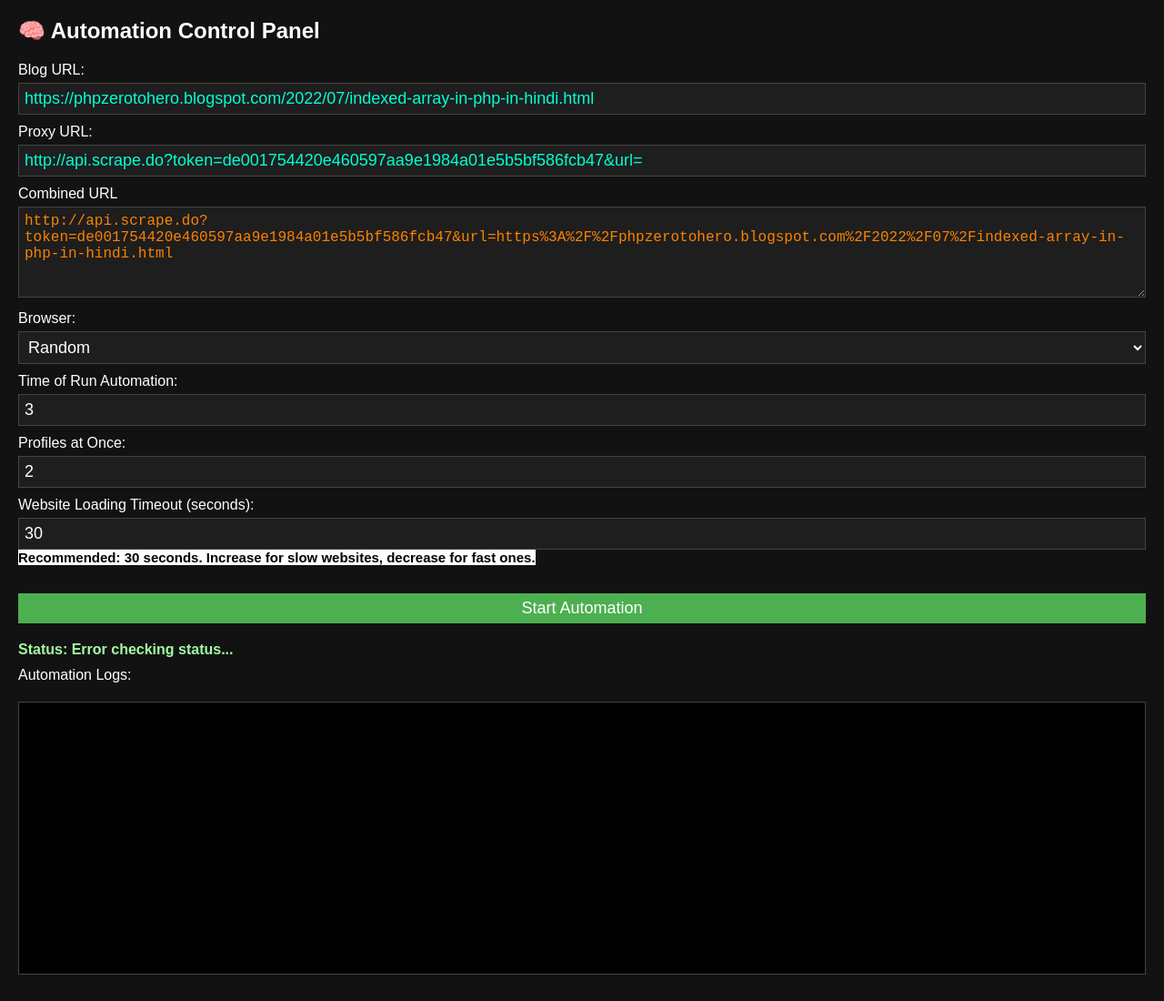
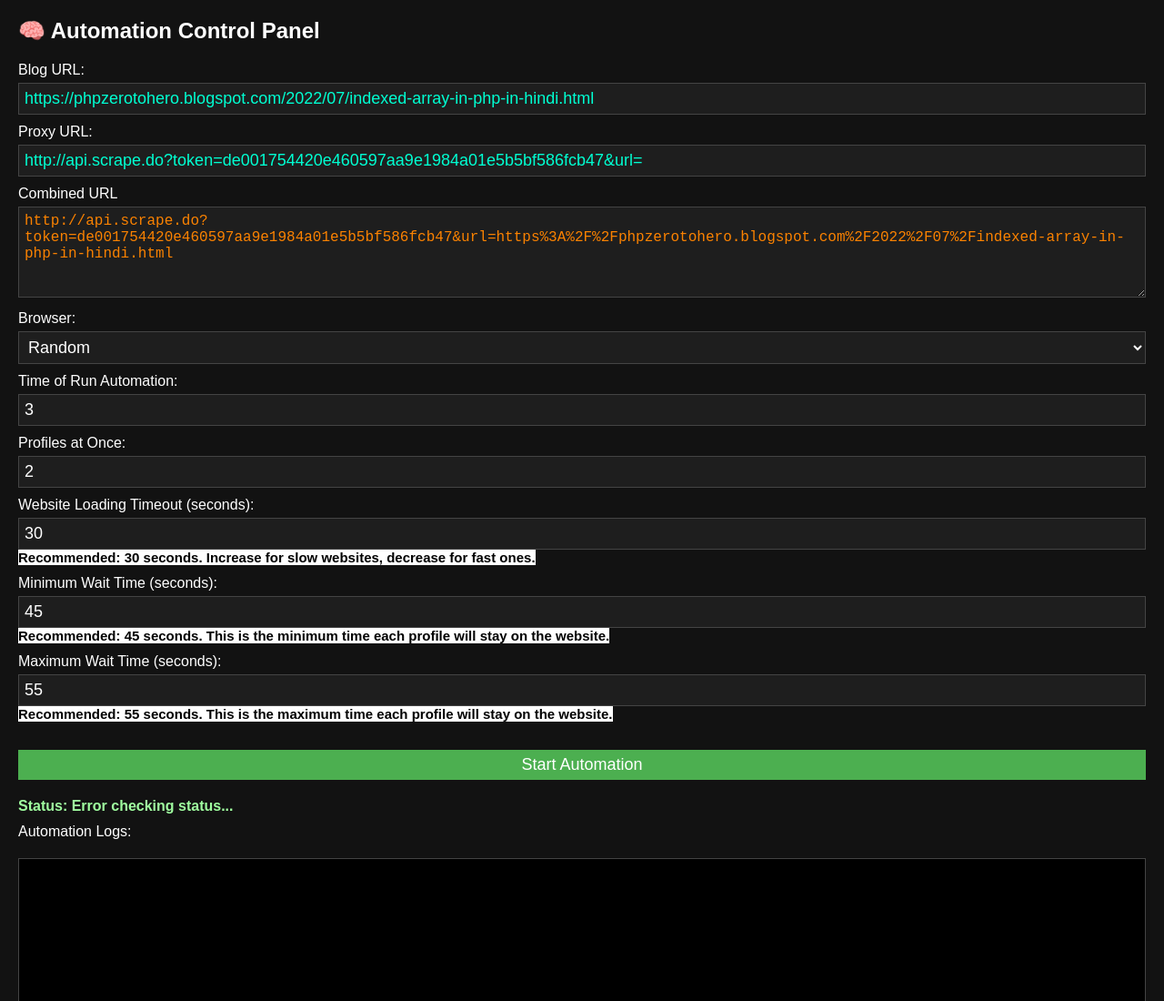
Before and after one commit to patidar-ashutosh/adsterra_automation, a website: page public/index.html in a window 1280 px wide. Shown: the top 1100 px of the page at 91% size. Drawn offline with Linux system fonts and the light colour scheme; no server answers.

Commit message:
add functionalltly to get min and max wait time from user

```diff
--- a/automation/index.js
+++ b/automation/index.js
@@ -163,7 +163,9 @@ async function runAutomation(config) {
 		browser = 'random',
 		openCount = 1,
 		profilesAtOnce = 1,
-		timeout = 30
+		timeout = 30,
+		minWaitTime = 45,
+		maxWaitTime = 55
 	} = config;
 
 	const totalCycles = Math.max(1, Math.min(parseInt(openCount), 20));
@@ -178,7 +180,7 @@ async function runAutomation(config) {
 		log(`🔄 Starting Cycle ${cycle}/${totalCycles}`);
 
 		// Create promises for all profiles in this cycle
-		const waitTimes = getRandomWaitTimes(profilesPerCycle);
+		const waitTimes = getRandomWaitTimes(profilesPerCycle, minWaitTime, maxWaitTime);
 
 		const promises = Array.from({ length: profilesPerCycle }, (_, i) =>
 			processWindow(
--- a/public/index.html
+++ b/public/index.html
@@ -220,6 +220,48 @@
 					ones.</small
 				>
 
+				<label for="minWaitTime">Minimum Wait Time (seconds):</label>
+				<input
+					type="number"
+					name="minWaitTime"
+					id="minWaitTime"
+					min="10"
+					max="120"
+					value="45"
+					required
+				/>
+				<small
+					style="
+						background-color: #ffffff;
+						color: #000;
+						font-size: 15px;
+						font-weight: bold;
+					"
+					>Recommended: 45 seconds. This is the minimum time each profile will stay on the
+					website.</small
+				>
+
+				<label for="maxWaitTime">Maximum Wait Time (seconds):</label>
+				<input
+					type="number"
+					name="maxWaitTime"
+					id="maxWaitTime"
+					min="10"
+					max="120"
+					value="55"
+					required
+				/>
+				<small
+					style="
+						background-color: #ffffff;
+						color: #000;
+						font-size: 15px;
+						font-weight: bold;
+					"
+					>Recommended: 55 seconds. This is the maximum time each profile will stay on the
+					website.</small
+				>
+
 				<div class="control-buttons">
 					<button type="submit" id="startButton">Start Automation</button>
 				</div>
@@ -388,6 +430,9 @@
 							} cycles × ${result.profiles} profiles each)`
 						);
 						appendLog(`⏱️ Website Loading Timeout: ${result.timeout} seconds`);
+						appendLog(
+							`⏰ Wait Time Range: ${result.minWait} - ${result.maxWait} seconds per profile`
+						);
 					} else {
 						appendLog(`❌ Failed: ${result.error}`);
 						// Reset state if automation failed to start
```
Also changed, not shown: routes/openUrl.js (+39 -3 lines), utils/helpers.js (+0 -9 lines).
